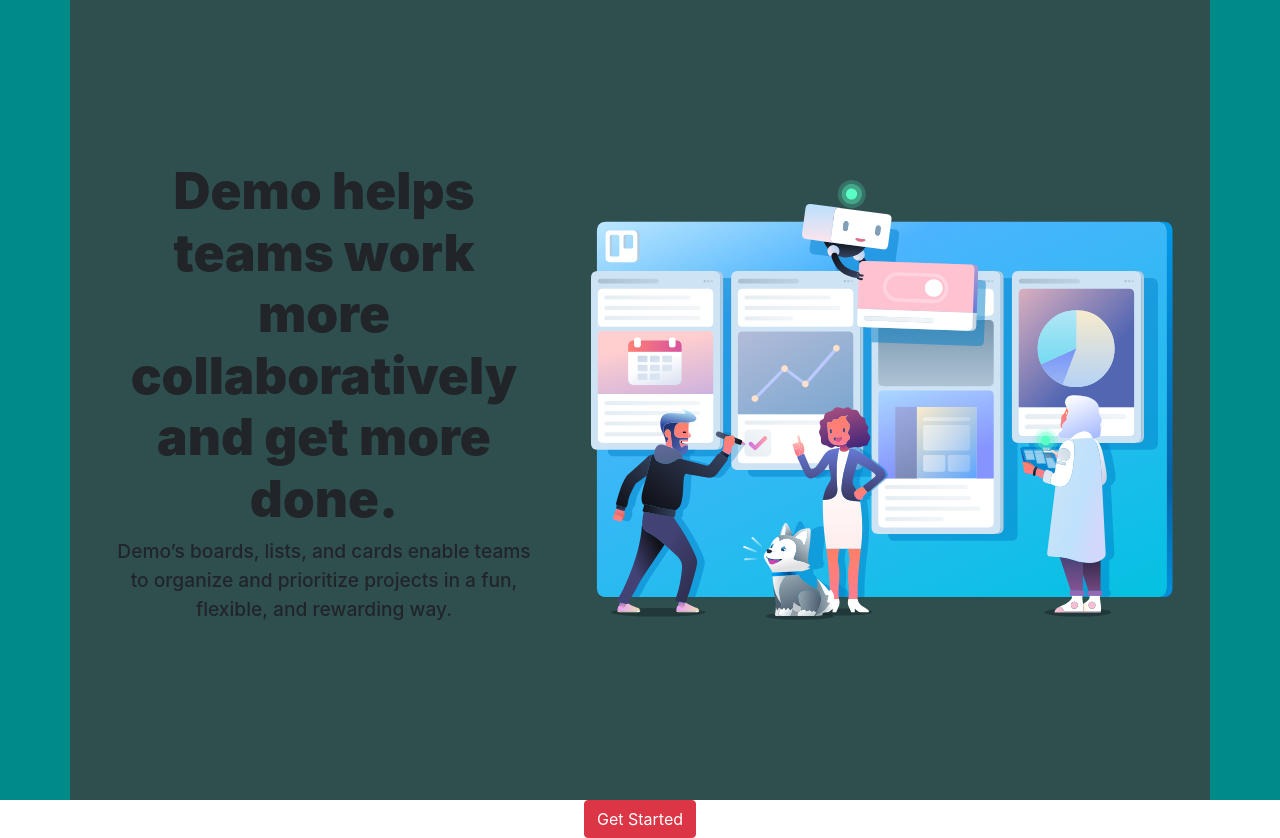
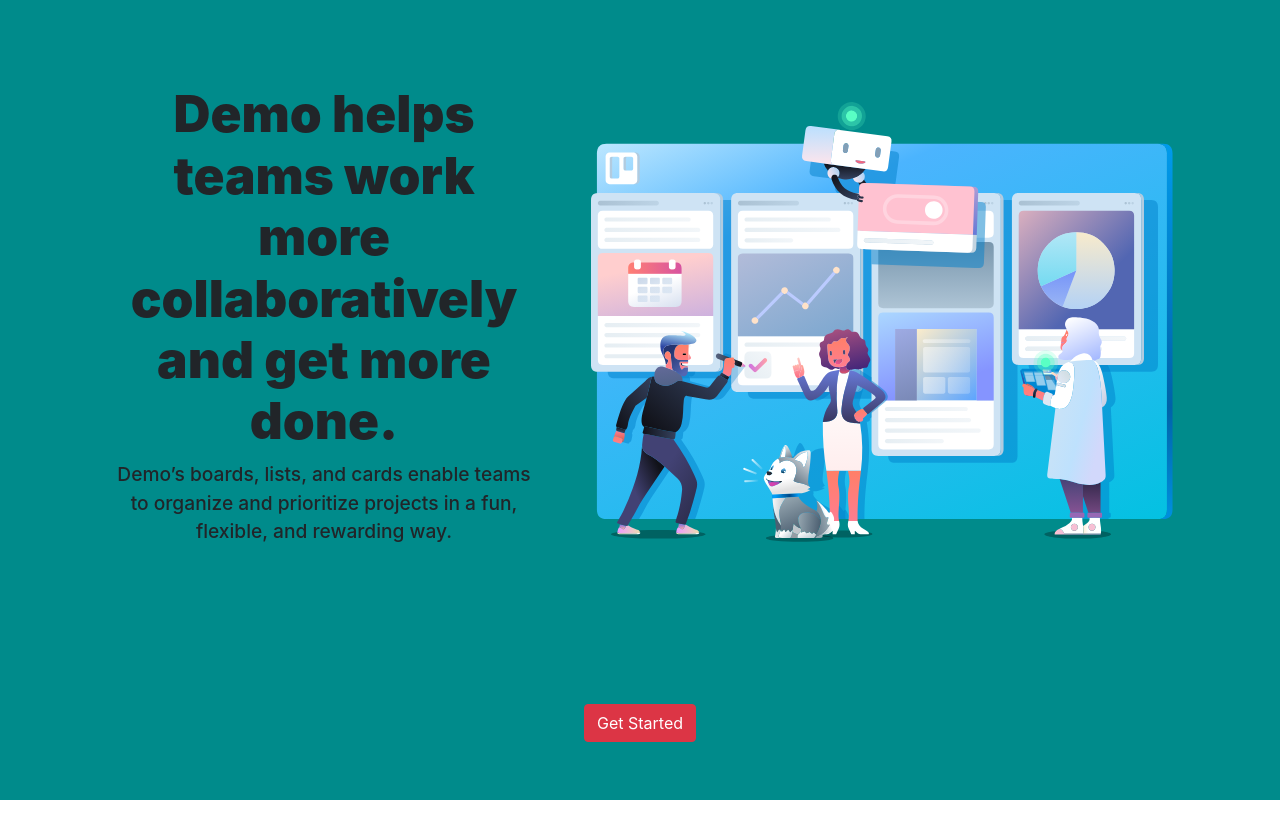
Before and after one commit to ajay-8192/authentication, a React (Create React App) app: page / in a window 1280 px wide. After the commit the page ends 800 px from the top, so only its background shows below. Built offline with nearby package versions, Linux system fonts and the light colour scheme.

Commit message:
small changes

```diff
--- a/src/components/dashboard/dashboard.jsx
+++ b/src/components/dashboard/dashboard.jsx
@@ -27,6 +27,7 @@ export const Dashboard = (props) => {
     return (
         <div className="container">
             {/* <Nav /> */}
+            <h2>Teams</h2>
             <div className="content">
                 {card}
             </div>
--- a/src/components/dashboard/dashstyle.scss
+++ b/src/components/dashboard/dashstyle.scss
@@ -1,7 +1,7 @@
 .container {
     width: 100%;
-    height: 100vh;
-    background-color: darkslategray;
+    // height: 100vh;
+    // background-color: darkslategray;
 
     .content {
         padding: 10%;
```
